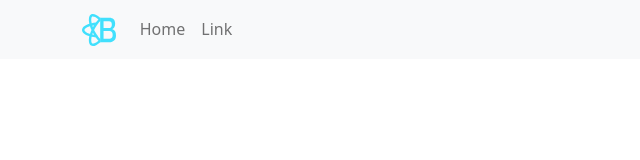
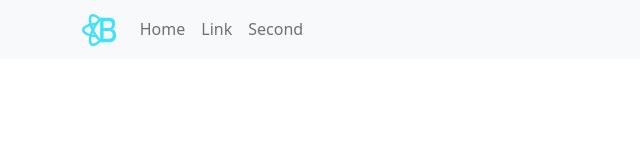
Before and after one commit to janis-rasa/socialnet, a React (Create React App) app: page / in a window 1280 px wide. Shown: the top 160 px of the page, without its empty margins (0-640 px from the left). Built offline with nearby package versions, Linux system fonts and the light colour scheme.

Commit message:
Add new link 0.11

```diff
--- a/src/Header/Header.jsx
+++ b/src/Header/Header.jsx
@@ -20,6 +20,7 @@ const Header = () => {
 					<Nav className="me-auto">
 						<Nav.Link href="#home">Home</Nav.Link>
 						<Nav.Link href="#link">Link</Nav.Link>
+						<Nav.Link href="#second">Second</Nav.Link>
 					</Nav>
 				</Navbar.Collapse>
 			</Container>
```
